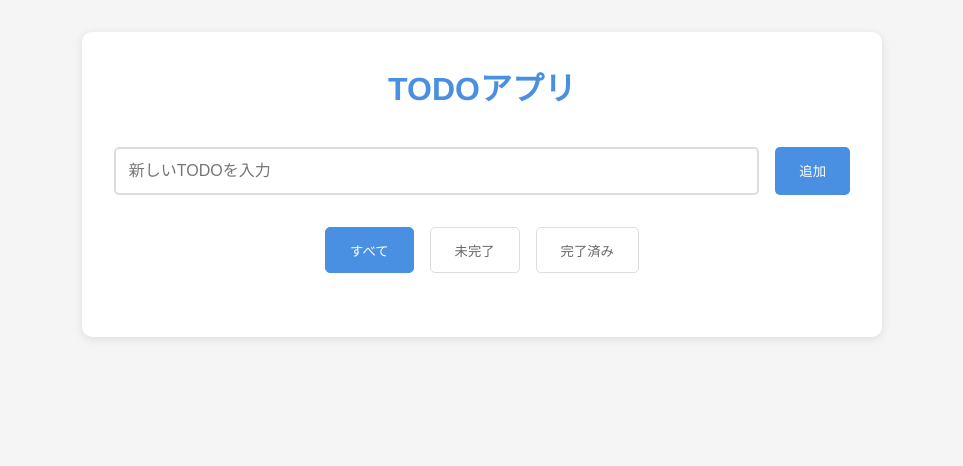
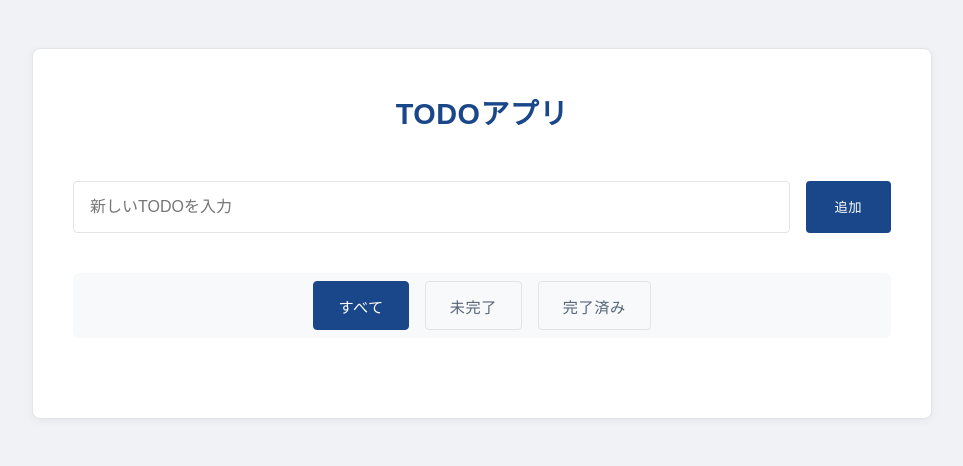
Before and after one commit to hikiroku/turbo-happiness, a Flask app: page / in a window 1280 px wide. Shown: the top 466 px of the page, without its empty margins (158-1121 px from the left). Run offline with Flask 3, Linux system fonts and the light colour scheme; data that the repository does not hold is empty.

Commit message:
💄 style: ビジネスライクなデザインに変更
- 紺色を基調とした信頼感のある配色
- 日本語フォントの最適化
- レイアウトの余白調整
- ボタンやフォームのサイズ調整
- シャドウと境界線の改善

```diff
--- a/static/css/style.css
+++ b/static/css/style.css
@@ -1,9 +1,13 @@
 :root {
-    --primary-color: #4a90e2;
-    --completed-color: #888;
-    --delete-color: #ff4444;
-    --background-color: #f5f5f5;
+    --primary-color: #1a4789;
+    --secondary-color: #5c7495;
+    --completed-color: #6b7c93;
+    --delete-color: #9a2f2f;
+    --background-color: #f0f2f5;
     --container-background: #ffffff;
+    --border-color: #e1e4e8;
+    --text-color: #2c3e50;
+    --text-secondary: #546478;
 }
 
 * {
@@ -13,71 +17,90 @@
 }
 
 body {
-    font-family: 'Helvetica Neue', Arial, sans-serif;
+    font-family: 'Hiragino Kaku Gothic Pro', 'メイリオ', 'MS PGothic', sans-serif;
     background-color: var(--background-color);
-    color: #333;
-    line-height: 1.6;
+    color: var(--text-color);
+    line-height: 1.8;
 }
 
 .container {
-    max-width: 800px;
-    margin: 2rem auto;
-    padding: 2rem;
+    max-width: 900px;
+    margin: 3rem auto;
+    padding: 2.5rem;
     background-color: var(--container-background);
-    border-radius: 10px;
-    box-shadow: 0 2px 10px rgba(0, 0, 0, 0.1);
+    border-radius: 8px;
+    box-shadow: 0 2px 8px rgba(0, 0, 0, 0.05);
+    border: 1px solid var(--border-color);
 }
 
 h1 {
     text-align: center;
     color: var(--primary-color);
-    margin-bottom: 2rem;
+    margin-bottom: 2.5rem;
+    font-size: 1.8rem;
+    font-weight: 600;
+    letter-spacing: 0.5px;
 }
 
 .todo-input {
     display: flex;
     gap: 1rem;
-    margin-bottom: 2rem;
+    margin-bottom: 2.5rem;
 }
 
 #todo-input {
     flex: 1;
-    padding: 0.8rem;
-    border: 2px solid #ddd;
-    border-radius: 5px;
+    padding: 1rem;
+    border: 1px solid var(--border-color);
+    border-radius: 4px;
     font-size: 1rem;
+    color: var(--text-color);
+    background-color: #fff;
+    transition: border-color 0.2s;
 }
 
 #todo-input:focus {
     outline: none;
     border-color: var(--primary-color);
+    box-shadow: 0 0 0 2px rgba(26, 71, 137, 0.1);
 }
 
 button {
-    padding: 0.8rem 1.5rem;
+    padding: 1rem 1.8rem;
     border: none;
-    border-radius: 5px;
+    border-radius: 4px;
     background-color: var(--primary-color);
     color: white;
     cursor: pointer;
-    transition: background-color 0.3s;
+    transition: background-color 0.3s, transform 0.1s;
+    font-weight: 500;
+    letter-spacing: 0.5px;
 }
 
 button:hover {
-    background-color: #357abd;
+    background-color: #0d3166;
+}
+
+button:active {
+    transform: translateY(1px);
 }
 
 .todo-filters {
     display: flex;
     gap: 1rem;
-    margin-bottom: 2rem;
+    margin-bottom: 2.5rem;
     justify-content: center;
+    padding: 0.5rem;
+    background-color: #f8f9fa;
+    border-radius: 6px;
 }
 
 .filter-btn {
     background-color: transparent;
-    color: #666;
-    border: 1px solid #ddd;
+    color: var(--text-secondary);
+    border: 1px solid var(--border-color);
+    font-size: 0.95rem;
+    padding: 0.8rem 1.5rem;
 }
 
 .filter-btn.active {
```
Also changed, not shown: other parts of static/css/style.css (+33 -12 lines).
